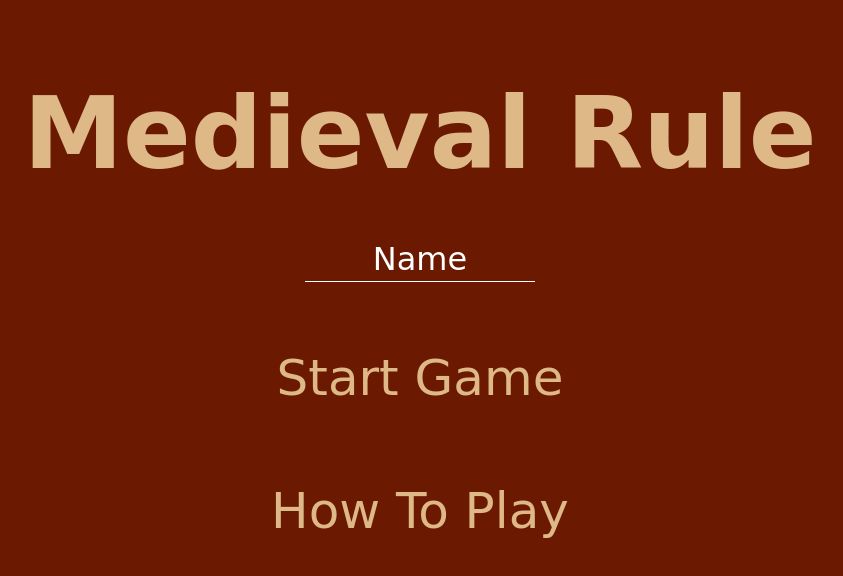
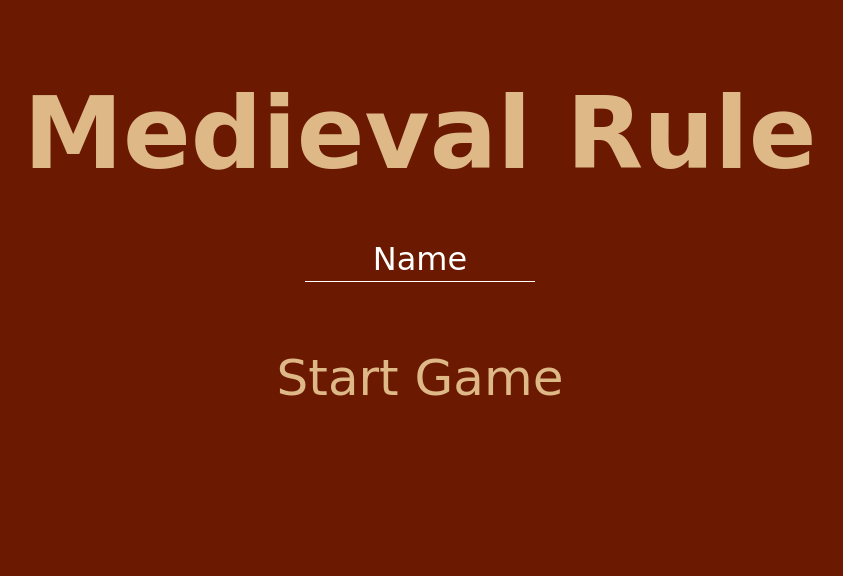
Before and after one commit to ethan-hou/BrickHacks2020, a plain HTML site: page index.html in a window 1280 px wide. Shown: the whole page, without its empty margins (220-1063 px from the left). Drawn offline with Linux system fonts and the light colour scheme; a web font is replaced by a local one.

Commit message:
index update

```diff
--- a/index.html
+++ b/index.html
@@ -16,9 +16,6 @@
         <input id="name" type="text" placeholder="Name" maxlength="16" onkeypress="this.style.width = ((this.value.length + 10) * 25) + 'px';" />
         <a class="game-options" id="start-link" href="roleSelect.html">Start Game</a
       ><br />
-      <a class="game-options" id="how-link" href="HowToPlay.html"
-        >How To Play</a
-      >
       <!-- <a href="join.html">JOIN</a>
         <a href="host.html">HOST</a> -->
     </div>
```
